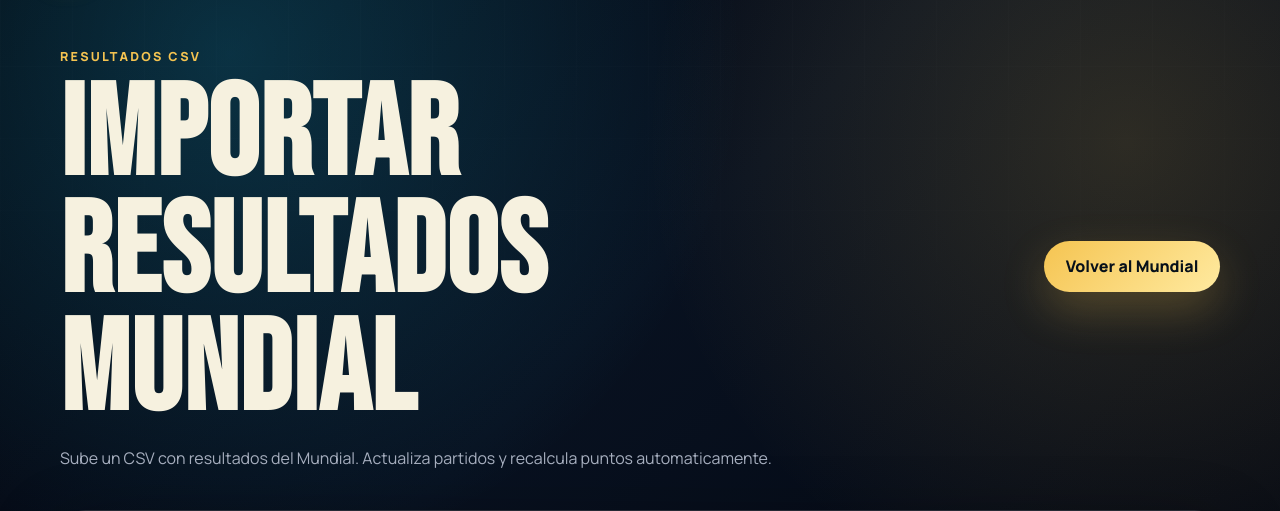
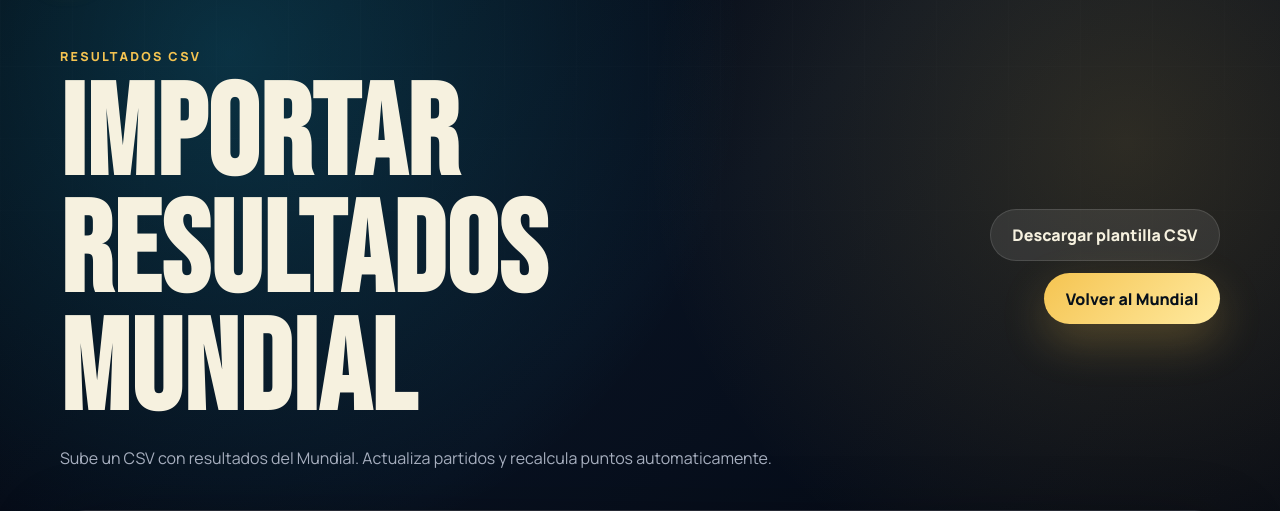
Before and after one commit to FelixTFventas/PredictorCuervo, a Flask app: page /admin/world-cup/import-results in a window 1280 px wide. Shown: the part 78-589 px from the top of the page. Run offline with Flask 3, Linux system fonts and the light colour scheme; a user stored in the database is signed in; tables that the repository leaves empty hold one stand-in row (values such as "Sample post").

Commit message:
Add World Cup results CSV template

```diff
--- a/routes/admin_routes.py
+++ b/routes/admin_routes.py
@@ -1,8 +1,10 @@
+import csv
 from datetime import datetime, timedelta, timezone
 from functools import wraps
+from io import StringIO
 import secrets
 
-from flask import Blueprint, current_app, flash, redirect, render_template, request, url_for
+from flask import Blueprint, Response, current_app, flash, redirect, render_template, request, url_for
 from flask_login import current_user, login_required
 
 from models import db
@@ -311,6 +313,32 @@ def import_world_cup_results_route():
     return render_template("admin/import_world_cup_results.html", summary=summary)
 
 
+@admin_bp.route("/world-cup/results-template.csv")
+@admin_required
+def world_cup_results_template_route():
+    output = StringIO()
+    writer = csv.writer(output)
+    writer.writerow(["api_id", "local", "visitante", "goles_local", "goles_visitante", "estado"])
+
+    matches = (
+        Match.query.filter(
+            Match.competition == WORLD_CUP_COMPETITION,
+            Match.home_score.is_(None),
+            Match.away_score.is_(None),
+        )
+        .order_by(Match.starts_at.asc())
+        .all()
+    )
+    for match in matches:
+        writer.writerow([match.api_id, match.home_team, match.away_team, "", "", "finalizado"])
+
+    return Response(
+        output.getvalue(),
+        mimetype="text/csv",
+        headers={"Content-Disposition": "attachment; filename=resultados_mundial_pendientes.csv"},
+    )
+
+
 @admin_bp.route("/liga-betplay/sync-forebet-results", methods=["POST"])
 @admin_required
 def sync_liga_betplay_forebet_results_route():
--- a/templates/admin/import_world_cup_results.html
+++ b/templates/admin/import_world_cup_results.html
@@ -7,7 +7,10 @@
         <h1>Importar resultados Mundial</h1>
         <p class="muted">Sube un CSV con resultados del Mundial. Actualiza partidos y recalcula puntos automaticamente.</p>
     </div>
-    <a class="button primary" href="{{ url_for('admin.matches') }}">Volver al Mundial</a>
+    <div class="admin-headline-actions">
+        <a class="button ghost" href="{{ url_for('admin.world_cup_results_template_route') }}">Descargar plantilla CSV</a>
+        <a class="button primary" href="{{ url_for('admin.matches') }}">Volver al Mundial</a>
+    </div>
 </section>
 
 <section class="panel import-panel">
```
